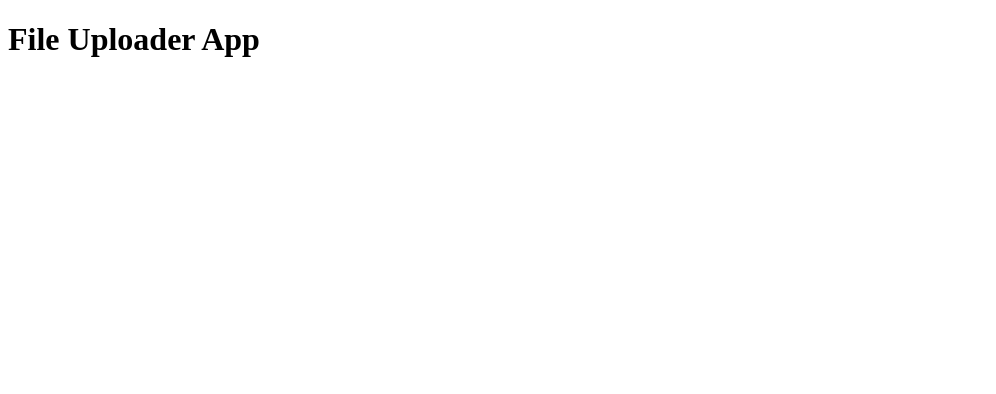
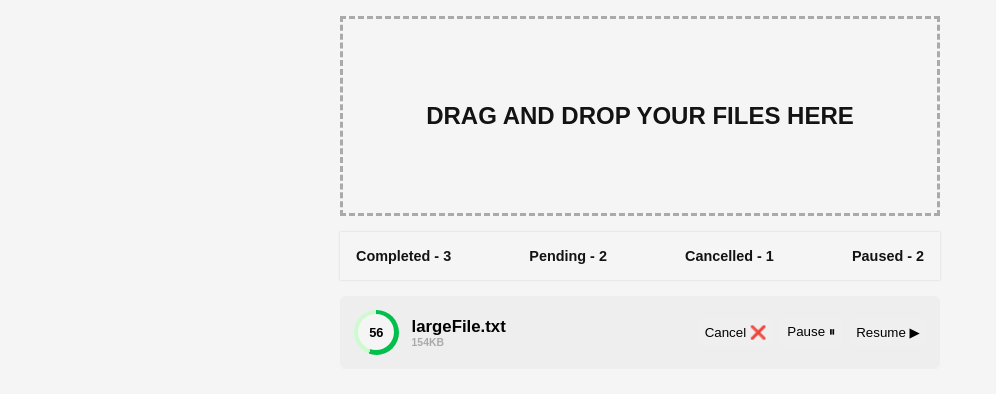
Before and after one commit to hopeinjavascript/file-uploader, a website: page index.html in a window 1280 px wide. Shown: the whole page, without its empty margins (0-996 px from the left). Drawn offline with Linux system fonts and the light colour scheme.

Commit message:
style: basic structure and design to show file upload status and progress

```diff
--- a/index.html
+++ b/index.html
@@ -5,8 +5,55 @@
     <meta http-equiv="X-UA-Compatible" content="IE=edge" />
     <meta name="viewport" content="width=device-width, initial-scale=1.0" />
     <title>File Uploader App</title>
+    <!-- while running locally -->
+    <!-- <link rel="stylesheet" type="text/css" href="public/styles.css" /> -->
+    <!-- while SSR-->
+    <link rel="stylesheet" type="text/css" href="styles.css" />
   </head>
   <body>
-    <h1>File Uploader App</h1>
+    <!-- <h1>File Uploader App</h1> -->
+    <section class="wrapper">
+      <form class="file-uploader-form">
+        <label for="file" class="file-uploader">
+          Drag and drop your files here
+          <input
+            type="file"
+            name="file"
+            class="file"
+            multiple
+            style="display: none"
+          />
+        </label>
+        <!-- <button class="btn-upload" disabled="true" type="submit">Upload</button> -->
+      </form>
+      <div class="file-upload-status">
+        <p class="upload-status completed">Completed - 3</p>
+        <p class="upload-status pending">Pending - 2</p>
+        <p class="upload-status cancelled">Cancelled - 1</p>
+        <p class="upload-status paused">Paused - 2</p>
+      </div>
+      <div class="file-progress-wrapper">
+        <div class="file-progress-container">
+          <div class="file-progress">
+            <div class="file-progress-outer-circle">
+              <div class="file-progress-inner-circle">
+                <div class="file-progress-percentage">56</div>
+              </div>
+            </div>
+          </div>
+          <p class="file-progress-name">
+            <span class="file-name">largeFile.txt</span>
+            <small class="file-size">154KB</small>
+          </p>
+          <div class="file-progress-cta">
+            <button class="cta-btn cancel">Cancel ❌</button>
+            <button class="cta-btn pause">Pause ⏸</button>
+            <button class="cta-btn resume">Resume ▶</button>
+          </div>
+        </div>
+      </div>
+    </section>
   </body>
+
+  <script></script>
 </html>
--- a/index.js
+++ b/index.js
@@ -3,6 +3,8 @@ const express = require('express');
 const path = require('path');
 
 const app = express();
+
+app.use(express.static(__dirname + '/public'));
 
 app.get('/', function (req, res, next) {
   res.sendFile(path.join(__dirname, 'index.html'));
--- a/package.json
+++ b/package.json
@@ -4,7 +4,9 @@
   "description": "A full-stack file uploader application",
   "main": "index.js",
   "scripts": {
-    "test": "echo \"Error: no test specified\" && exit 1"
+    "test": "echo \"Error: no test specified\" && exit 1",
+    "start": "node index.js",
+    "dev": "nodemon index.js"
   },
   "keywords": [
     "file",
--- /dev/null
+++ b/public/styles.css
@@ -0,0 +1,165 @@
+* {
+  margin: 0;
+  padding: 0;
+  box-sizing: border-box;
+  font-family: sans-serif;
+}
+
+body {
+  background-color: #f5f5f5;
+}
+
+button {
+  padding: 0.8rem;
+  outline: 0;
+  border: none;
+  border-radius: 5px;
+  cursor: pointer;
+}
+
+button:disabled {
+  cursor: not-allowed;
+  opacity: 0.7;
+}
+
+.wrapper {
+  height: 100%;
+  width: 100%;
+  display: flex;
+  align-items: center;
+  justify-content: center;
+  flex-direction: column;
+}
+
+.file-uploader-form {
+  margin: 1rem auto;
+}
+
+.file-uploader {
+  display: block;
+  width: 600px;
+  height: 200px;
+  /* background-color: red; */
+  border: 3px dashed #aaa;
+  display: flex;
+  align-items: center;
+  justify-content: center;
+  cursor: pointer;
+  text-align: center;
+  font-weight: bold;
+  font-size: 1.5rem;
+  text-transform: uppercase;
+  color: #131313;
+}
+
+.btn-upload {
+  color: #f5f5f5;
+  background-color: steelblue;
+  margin-top: 0.5rem;
+}
+
+.file-upload-status {
+  display: flex;
+  justify-content: space-between;
+  align-items: center;
+  width: 600px;
+  gap: 10px;
+  padding: 1rem;
+  margin-bottom: 1rem;
+  /* background-color: #eee; */
+  color: #131313;
+  font-size: 0.9rem;
+  font-weight: bold;
+  box-shadow: 0 0 2px #ccc;
+}
+
+.file-progress-wrapper {
+  border: 1px solid #eee;
+  border-radius: 4px;
+  background-color: #fff;
+  width: 600px;
+}
+
+.file-progress-container {
+  background-color: #eee;
+  padding: 0.8rem;
+  border-radius: 4px;
+  display: flex;
+  align-items: center;
+}
+
+/* PADDING issue - media query when showing progress status on 90% width */
+.file-progress-container:not(:last-child) {
+  margin-bottom: 1rem;
+}
+
+.file-progress {
+  display: flex;
+  align-items: center;
+  justify-content: center;
+  gap: 10px;
+}
+
+.file-progress-outer-circle {
+  --hw: 45px;
+  height: var(--hw);
+  width: var(--hw);
+  border-radius: 50%;
+  display: grid;
+  place-items: center;
+  /* background-image: conic-gradient(cornflowerblue 36deg, #523736 86deg); */
+  background: conic-gradient(#00c04b 200deg, #cefad0 86deg);
+  margin-right: 0.8rem;
+}
+
+.file-progress-inner-circle {
+  height: 80%;
+  width: 80%;
+  border-radius: inherit;
+  background-color: #f5f5f5;
+  display: flex;
+  align-items: center;
+  justify-content: center;
+}
+
+.file-progress-percentage {
+  font-size: 0.8rem;
+  font-weight: bold;
+}
+
+.file-progress-name {
+  font-size: 1.05rem;
+  flex: 1;
+  font-weight: 600;
+  cursor: pointer;
+  display: flex;
+  flex-direction: column;
+}
+
+.file-name {
+  position: relative;
+}
+
+.file-size {
+  font-size: 0.65rem;
+  color: #aaa;
+}
+
+.file-progress-cta {
+  display: flex;
+  align-items: center;
+  gap: 8px;
+}
+
+.cta-btn {
+  border: none;
+  cursor: pointer;
+  transition: scale 100ms ease-out;
+  padding: 0.4rem;
+  border-radius: 5px;
+}
+
+.cta-btn:hover {
+  background-color: rgb(216, 222, 226);
+  /* scale: 1.02; */
+}
```
